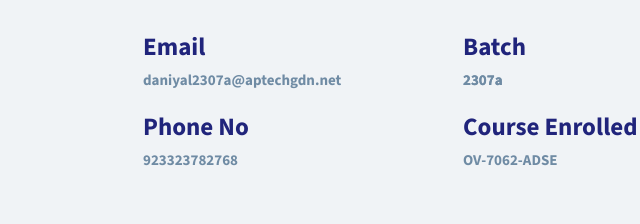
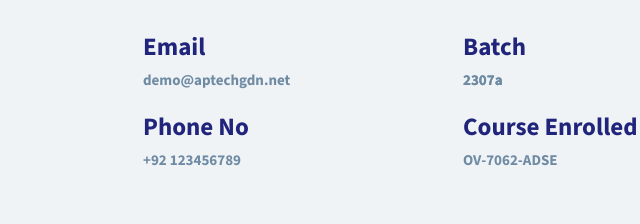
Before and after one commit to MD-DaniyalJavadia/Aptech-Student-Portal, a plain HTML site: page profile.html in a window 1280 px wide. Shown: the part 330-554 px from the top of the page, 497-1137 px from the left. Drawn offline with nearby package versions, Linux system fonts and the light colour scheme; a web font is replaced by a local one.

Commit message:
infoupdate

```diff
--- a/profile.html
+++ b/profile.html
@@ -215,11 +215,11 @@
     <div class="StudentPersonlDetail">
       <p id="stuName">Mr. MUHAMMAD DANIYAL</p>
       <p id="stuEmail">Email</p>
-      <p id="stumail">daniyal2307a@aptechgdn.net</p>
+      <p id="stumail">demo@aptechgdn.net</p>
       <p id="stuBatch">Batch</p>
       <p id="stuBatchCode">2307a</p>
       <p id="stuPhno">Phone No</p>
-      <p id="stumobilenumber">923323782768</p>
+      <p id="stumobilenumber">+92 123456789</p>
       <p id="stuCourseEnrollment">Course Enrolled</p>
       <p id="stuBatchCode">2307a</p>
       <p id="stuEnrollCode">OV-7062-ADSE</p>
```
